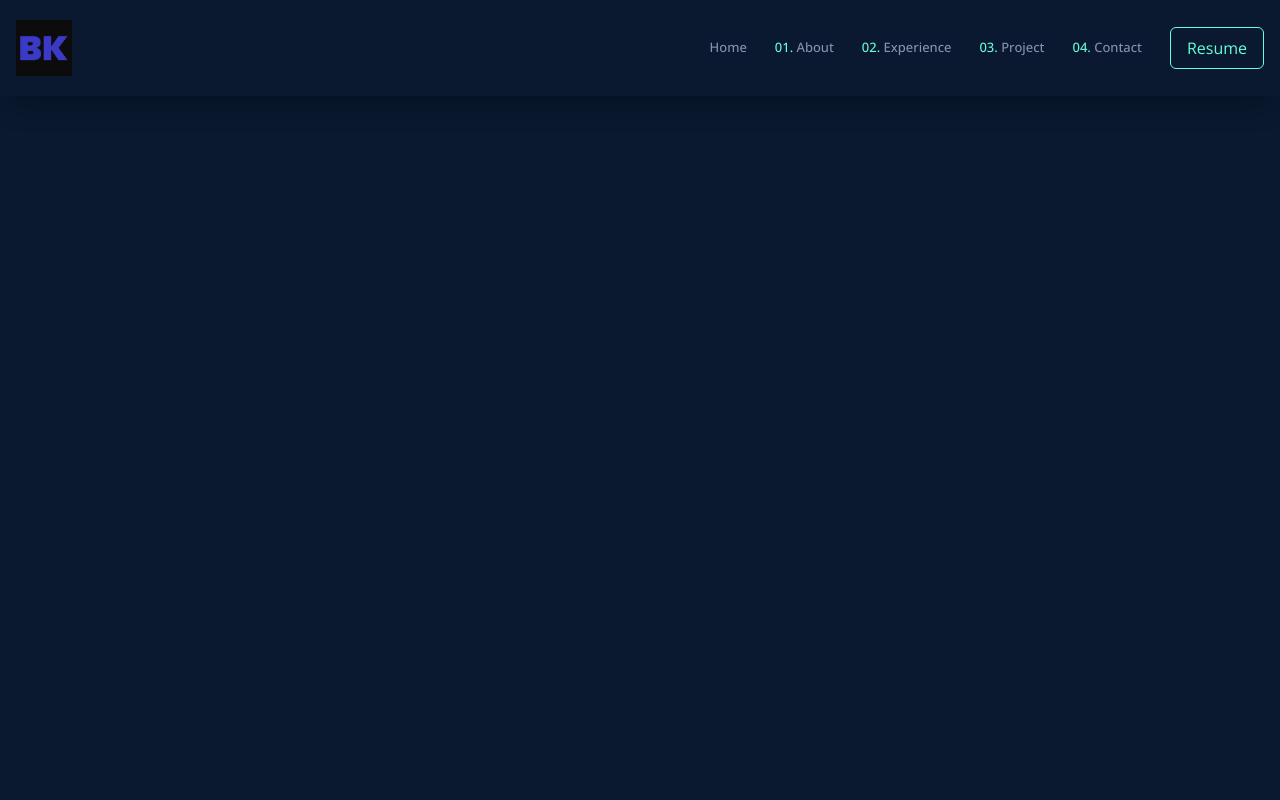
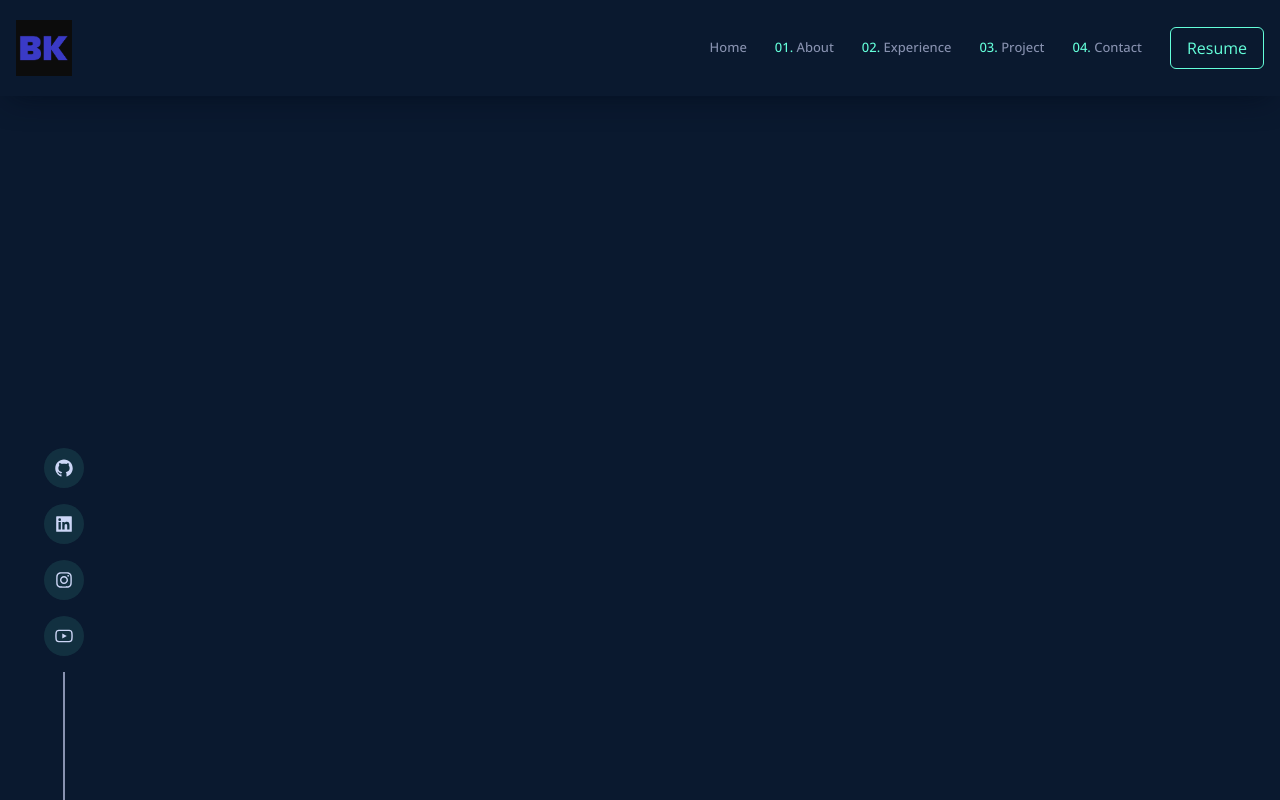
Before and after one commit to barkinkoroglu/Portfolio, a Next.js app in the folder portfolio/: page / in a window 1280 px wide. Built offline with nearby package versions, Linux system fonts and the light colour scheme.

Commit message:
Left-Side

```diff
--- /dev/null
+++ b/portfolio/components/LeftSide.tsx
@@ -0,0 +1,53 @@
+import {
+  AiOutlineGithub,
+  AiFillLinkedin,
+  AiOutlineInstagram,
+  AiOutlineYoutube,
+} from 'react-icons/ai';
+function LeftSide() {
+  return (
+    <div className="w-full h-full flex flex-col items-center justify-end gap-4 text-textLight">
+      <div className="flex flex-col gap-4">
+        <a href="https://github.com/barkinkoroglu" target="_blank">
+          <span className="w-10 h-10 text-xl bg-hoverColor rounded-full inline-flex items-center justify-center hover:text-textGreen cursor-pointer hover:translate-y-2 transition-all duration-300">
+            {' '}
+            <AiOutlineGithub />{' '}
+          </span>
+        </a>
+      </div>
+      <div className="flex flex-col gap-4">
+        <a href="https://www.linkedin.com/in/barkinkoroglu/" target="_blank">
+          <span className="w-10 h-10 text-xl bg-hoverColor rounded-full inline-flex items-center justify-center hover:text-textGreen cursor-pointer hover:translate-y-2 transition-all duration-300">
+            {' '}
+            <AiFillLinkedin />{' '}
+          </span>
+        </a>
+      </div>
+      <div className="flex flex-col gap-4">
+        <a
+          href="https://www.instagram.com/koroglu.barkin/?hl=en"
+          target="_blank"
+        >
+          <span className="w-10 h-10 text-xl bg-hoverColor rounded-full inline-flex items-center justify-center hover:text-textGreen cursor-pointer hover:translate-y-2 transition-all duration-300">
+            {' '}
+            <AiOutlineInstagram />{' '}
+          </span>
+        </a>
+      </div>
+      <div className="flex flex-col gap-4">
+        <a
+          href="https://www.youtube.com/channel/UCCdIn-CpwSxagYci7beGadQ"
+          target="_blank"
+        >
+          <span className="w-10 h-10 text-xl bg-hoverColor rounded-full inline-flex items-center justify-center hover:text-textGreen cursor-pointer hover:translate-y-2 transition-all duration-300">
+            {' '}
+            <AiOutlineYoutube />{' '}
+          </span>
+        </a>
+      </div>
+      <div className="w-[2px] h-32 bg-textDark"></div>
+    </div>
+  );
+}
+
+export default LeftSide;
--- a/portfolio/package.json
+++ b/portfolio/package.json
@@ -20,6 +20,7 @@
     "postcss": "8.4.24",
     "react": "18.2.0",
     "react-dom": "18.2.0",
+    "react-icons": "^4.10.1",
     "tailwindcss": "3.3.2",
     "typescript": "5.1.3"
   }
--- a/portfolio/pages/index.tsx
+++ b/portfolio/pages/index.tsx
@@ -1,3 +1,4 @@
+import LeftSide from '@/components/LeftSide';
 import { Navbar } from '@/components/Navbar';
 import Head from 'next/head';
 import React from 'react';
@@ -11,6 +12,11 @@ function Home() {
       </Head>
       <main className="w-full h-screen font-bodyFont bg-bodyColor text-textLight overflow-x-hidden overflow-y-scroll">
         <Navbar />
+        <div className="w-full h-[88vh] xl:flex items-center gap-20 justify-between">
+          <div className="hidden xl:inline-flex w-32 h-full fixed left-0 bottom-0">
+            <LeftSide />
+          </div>
+        </div>
       </main>
     </>
   );
```
Also changed, not shown: 1 other file (tests, documents, lock files or other folders).
